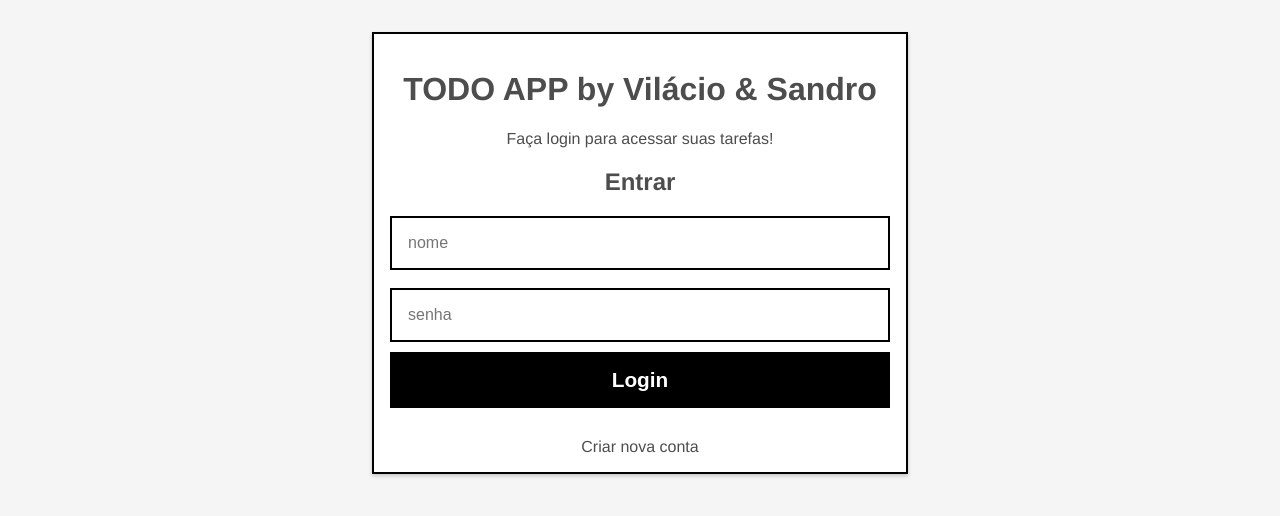
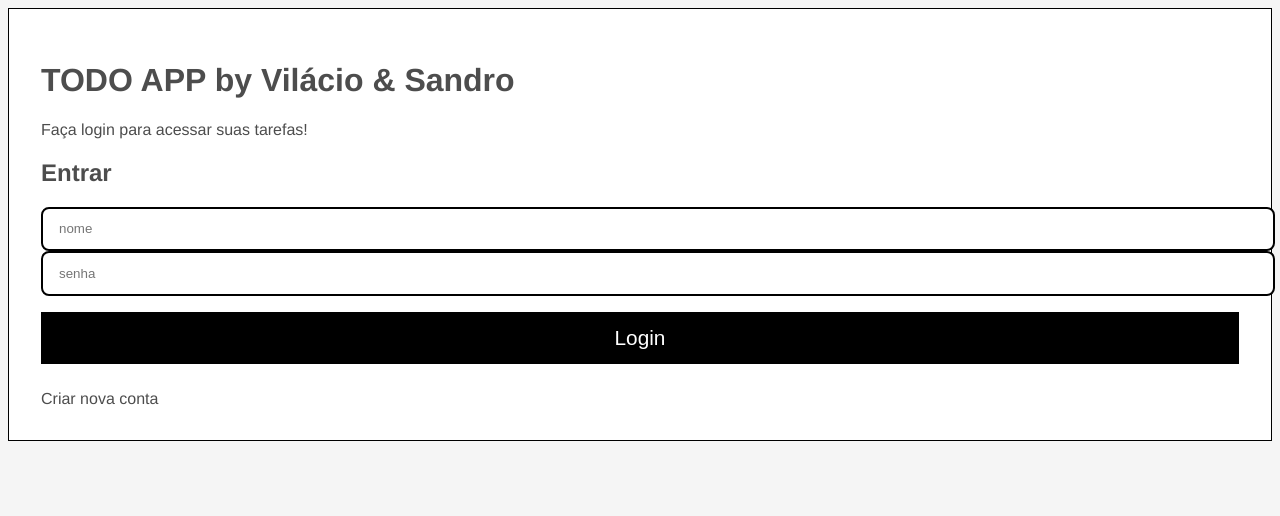
Before and after one commit to Vilacio-Cordeiro-JR/Trabalho-frameswork_web-TODOApp_255047, an Angular app in the folder frontend/TODOapp/: page / in a window 1280 px wide. Shown: the top 516 px of the page. Built offline with nearby package versions, Linux system fonts and the light colour scheme.

Commit message:
feat: implementa dashboard administrativo avançado e refina UI/UX

```diff
--- a/frontend/TODOapp/src/app/app.css
+++ b/frontend/TODOapp/src/app/app.css
@@ -1,242 +1,143 @@
 :root {
-    --bg-body: #f5f5f5;
+    --bg-body: #f8f9fa;
     --bg-main: #ffffff;
-    --text-color: #4d4d4d;
-    --border-color: #000000;
-    --shadow: rgba(0, 0, 0, .2);
+    --text-color: #2d3436;
+    --border-color: #dfe6e9; /* Borda mais suave que o preto puro */
+    --accent-color: #000000;
+    --shadow-soft: 0 10px 25px rgba(0, 0, 0, 0.05);
+    --radius: 12px; /* Bordas suavizadas */
+}
+
+.dark-mode {
+    --bg-body: #121212;
+    --bg-main: #1e1e1e;
+    --text-color: #f5f5f5;
+    --border-color: #333333;
+    --shadow-soft: 0 10px 30px rgba(0, 0, 0, 0.5);
 }
 
 body {
-    color: #4d4d4d;
-    background-color: #f5f5f5;
-    color: #4d4d4d;
+    background-color: var(--bg-body);
+    color: var(--text-color);
+    transition: all 0.3s ease;
+    margin: 0;
 }
 
+/* Container Principal - Suavizado */
 .main {
-    max-width: 500px;
-    width: 85%;
-    margin: 2rem auto;
-    padding: 1rem;
-    text-align: center;
-    box-shadow: 0 2px 4px 0 rgba(0, 0, 0, .2), 0 2.5rem 5rem 0 rgba(0, 0, 0, .1);
+    background-color: var(--bg-main);
+    border: 1px solid var(--border-color);
+    border-radius: var(--radius);
+    padding: 2rem;
+    box-shadow: var(--shadow-soft);
+    transition: transform 0.2s ease;
 }
 
-@media screen and (min-width: 600px) {
-    .main {
-        width: 70%;
-    }
+/* Inputs Smooth */
+.lg-text-input {
+    width: 100%;
+    padding: 0.8rem 1rem;
+    border: 2px solid var(--border-color);
+    border-radius: 8px;
+    background: var(--bg-main);
+    color: var(--text-color);
+    transition: border-color 0.2s;
 }
 
-label {
-    font-size: 1.5rem;
-    font-weight: bold;
-    display: block;
-    padding-bottom: 1rem;
+.lg-text-input:focus {
+    outline: none;
+    border-color: var(--accent-color);
 }
 
-.lg-text-input {
-    width: 100%;
-    padding: 1rem;
-    border: 2px solid #000;
-    display: block;
-    box-sizing: border-box;
-    font-size: 1rem;
+/* --- PAINEL ADM REESTILIZADO --- */
+.admin-panel {
+    margin-top: 1rem;
+    border-radius: var(--radius);
+    overflow: hidden; /* Garante que o header respeite o border-radius */
+    border: 1px solid var(--border-color);
+    background: var(--bg-main);
+    box-shadow: var(--shadow-soft);
 }
 
-.btn-wrapper {
-    margin-bottom: 2rem;
-}
-
-.btn-menu {
-    flex-basis: 32%;
-}
-
-.active {
-    color: green;
-}
-
-ul {
-    padding-inline-start: 0;
-}
-
-ul li {
-    list-style: none;
-    text-align: left;
-}
-
-/* Container do Painel ADM */
-.admin-panel {
-    margin-top: 2rem;
-    border: 2px solid #000;
-    background-color: #fff;
-    text-align: left;
-}
-
-/* Cabeçalho clicável para abrir/fechar */
 .admin-header {
-    background-color: #000;
+    background-color: var(--accent-color);
     color: #fff;
-    padding: 10px 1rem;
+    padding: 12px 1.2rem;
     cursor: pointer;
     display: flex;
     justify-content: space-between;
-    align-items: center;
-    font-weight: bold;
-    text-transform: uppercase;
-    font-size: 0.9rem;
+    transition: opacity 0.2s;
 }
 
-/* Conteúdo interno do painel */
-.admin-content {
-    padding: 1rem;
-    max-height: 400px;
-    overflow-y: auto;
+.admin-header:hover {
+    opacity: 0.9;
 }
 
-/* Lista de usuários dentro do painel */
-.user-item {
-    display: flex;
-    justify-content: space-between;
-    align-items: center;
-    padding: 8px 0;
-    border-bottom: 1px solid #eee;
+.user-item-container {
+    padding: 1rem;
+    border-bottom: 1px solid var(--border-color);
+    transition: background 0.2s;
 }
 
-.user-info {
-    font-size: 0.9rem;
+.user-item-container:hover {
+    background-color: rgba(0,0,0,0.02);
 }
 
-.role-badge {
-    font-size: 0.7rem;
-    background: #eee;
-    padding: 2px 6px;
-    border-radius: 4px;
-    margin-left: 5px;
+.dark-mode .user-item-container:hover {
+    background-color: rgba(255,255,255,0.02);
 }
 
-/* Botões pequenos para o painel */
-.btn-sm {
-    padding: 4px 8px;
-    font-size: 0.7rem;
-    margin-left: 5px;
-    cursor: pointer;
-    border: 1px solid #000;
-    background: transparent;
+/* Tags de Role */
+.role-badge {
+    text-transform: uppercase;
+    font-weight: bold;
+    font-size: 0.65rem;
+    letter-spacing: 0.5px;
+    background: var(--border-color);
+    color: var(--text-color);
+    padding: 3px 8px;
+    border-radius: 20px; /* Estilo pílula */
 }
 
-.btn-danger {
-    color: red;
-    border-color: red;
+/* Preview de Tarefas Subtil */
+.user-tasks-preview {
+    margin: 10px 0 0 10px;
+    padding: 10px;
+    background-color: rgba(0, 0, 0, 0.03);
+    border-radius: 8px;
+    border-left: 4px solid var(--accent-color);
 }
 
-/* Container Flexbox */
-.layout-container {
-    display: flex;
-    flex-direction: column;
-    align-items: center;
-    gap: 20px;
-    margin: 0 auto;
-    padding: 20px;
-    max-width: 1100px;
+.dark-mode .user-tasks-preview {
+    background-color: rgba(255, 255, 255, 0.03);
 }
 
-/* Quando a tela for de computador (Desktop) */
-@media screen and (min-width: 900px) {
-    .layout-container {
-        flex-direction: row;
-        align-items: flex-start;
-        justify-content: center;
-    }
-
-    .section-todo {
-        flex: 2;
-        /* Mais larga */
-        margin: 0;
-    }
-
-    .side-panel {
-        flex: 1;
-        /* Mais estreita */
-        width: 100%;
-    }
+/* Botões Smooth */
+.btn-sm {
+    border-radius: 6px;
+    border: 1px solid var(--border-color);
+    padding: 5px 12px;
+    font-weight: 500;
+    transition: all 0.2s;
 }
 
-/* Estilos do Perfil conforme seu desenho */
-.section-profile {
-    width: 100% !important;
-    margin: 0 !important;
+.btn-sm:hover {
+    background: var(--accent-color);
+    color: white;
 }
 
-.profile-circle {
-    width: 100px;
-    height: 100px;
-    border: 4px solid #000;
-    border-radius: 50%;
-    margin: 0 auto 15px;
+.btn-danger:hover {
+    background: #ff4757;
+    border-color: #ff4757;
 }
 
-.profile-name {
-    font-size: 1.2rem;
-    margin-bottom: 15px;
+/* Botão de Tema */
+.btn-theme {
+    background: none;
+    border: 1px solid var(--border-color);
+    border-radius: 50px;
+    padding: 8px 20px;
+    cursor: pointer;
+    color: var(--text-color);
+    font-weight: 500;
 }
-
-.stats {
-    text-align: left;
-    border-top: 2px solid #000;
-    padding-top: 15px;
-    font-size: 0.9rem;
-}
-
-/* Ajuste do botão Adicionar */
-.btn-primary {
-    width: 100%;
-    padding: 1rem;
-    background: #000;
-    color: #fff;
-    border: none;
-    font-weight: bold;
-    cursor: pointer;
-    margin-top: 10px;
-    margin-bottom: 20px;
-}
-
-.section-profile h2 {
-    font-size: 1.4rem;
-    margin-bottom: 10px;
-    text-transform: capitalize; /* Deixa o nome do usuário elegante */
-}
-
-.stats p {
-    text-align: center; /* Centraliza para manter o padrão visual do círculo */
-    font-size: 1rem;
-}
-
-/* Definição das cores para o Dark Mode */
-.dark-mode {
-    --bg-body: #121212;      /* Fundo escuro profundo */
-    --bg-main: #1e1e1e;      /* Cards um pouco mais claros que o fundo */
-    --text-color: #e0e0e0;   /* Texto esbranquiçado/cinza claro */
-    --border-color: #ffffff; /* Bordas brancas para manter o estilo minimalista */
-    --shadow: rgba(0, 0, 0, .7);
-}
-
-/* Aplique as variáveis nos seletores existentes */
-body {
-    background-color: var(--bg-body) !important;
-    color: var(--text-color) !important;
-    transition: background 0.3s, color 0.3s; /* Transição suave ao trocar */
-}
-
-.main {
-    background-color: var(--bg-main) !important;
-    border: 2px solid var(--border-color);
-    color: var(--text-color);
-    box-shadow: 0 2px 4px 0 var(--shadow);
-}
-
-/* Ajuste o input para não ficar branco no dark mode */
-.lg-text-input {
-    background-color: var(--bg-main);
-    color: var(--text-color);
-    border: 2px solid var(--border-color);
-}
--- a/frontend/TODOapp/src/app/app.html
+++ b/frontend/TODOapp/src/app/app.html
@@ -43,10 +43,14 @@
           <span>Painel de Controle ADM</span>
           <span>{{ painelAdminAberto() ? '▲' : '▼' }}</span>
         </div>
+
         <div class="admin-content" *ngIf="painelAdminAberto()">
           <button class="btn-sm" (click)="LISTAR_usuarios()">🔄 Atualizar Lista</button>
+
           <ul style="margin-top: 1rem;">
-            <li *ngFor="let u of listaUsuarios()" class="user-item">
+            <li *ngFor="let u of listaUsuarios()" class="user-item-container">
+
+              <div class="user-item">
                 <div class="user-info">
                   <strong>{{ u.nome }}</strong>
                   <span class="role-badge">{{ u.role }}</span>
@@ -55,11 +59,29 @@
                   <button *ngIf="u.role !== 'adm'" class="btn-sm" (click)="PROMOVER_usuario(u._id)">Promover</button>
                   <button class="btn-sm btn-danger" (click)="DELETAR_usuario(u._id)">Remover</button>
                 </div>
+              </div>
+
+              <div class="user-tasks-preview">
+                <ul *ngIf="u.tarefas && u.tarefas.length > 0">
+                  <li *ngFor="let t of u.tarefas" class="mini-task">
+                    <span [class.done]="t.statusRealizada">
+                      {{ t.statusRealizada ? '✅' : '⏳' }} {{ t.descricao }}
+                    </span>
+                  </li>
+                </ul>
+                <p class="no-tasks" *ngIf="!u.tarefas || u.tarefas.length === 0">
+                  Nenhuma tarefa criada.
+                </p>
+              </div>
+
             </li>
           </ul>
         </div>
       </div>
-    </div> </div> <div class="main login-center" *ngIf="!usuarioLogado()">
+    </div>
+  </div>
+
+  <div class="main login-center" *ngIf="!usuarioLogado()">
     <h1>TODO APP by Vilácio & Sandro</h1>
     <p>Faça login para acessar suas tarefas!</p>
     <h2>{{ modoRegistro() ? 'Criar Conta' : 'Entrar' }}</h2>
```
Also changed, not shown: 1 other file (tests, documents, lock files or other folders). Lines whose indentation alone changed are shown as unchanged.
